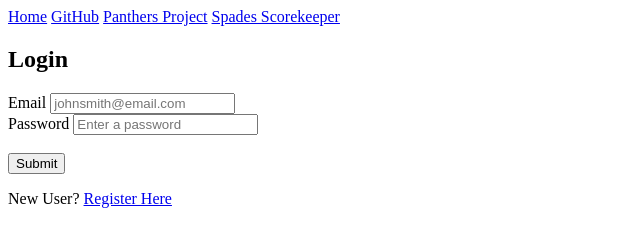
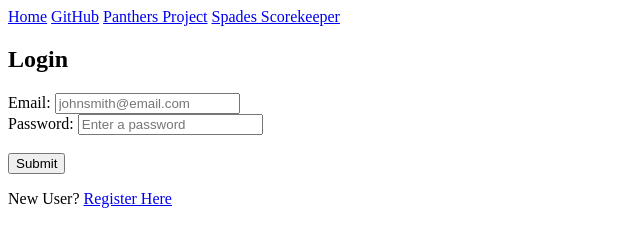
Before and after one commit to viktordmngz/Frontend-Simplified, a plain HTML site: page Practice HTML Page/login.html in a window 1280 px wide. Shown: the full height of the page, 0-640 px from the left. Drawn offline with Linux system fonts and the light colour scheme.

Commit message:
Update login.html

```diff
--- a/Practice HTML Page/login.html
+++ b/Practice HTML Page/login.html
@@ -10,7 +10,6 @@
   <nav>
       <a href="/index.html" target="_self">Home</a>
       <a href="https://github.com/viktordmngz" target="_blank">GitHub</a>
-      <!-- <a href="https://instagram.com/asian.vik" target="_blank">Instagram</a> -->
       <a href="https://docs.google.com/spreadsheets/d/17pGnPjK4HJbM3Q0wuUsWGaN89ixT2SNpBrpwNVYY64w/edit?usp=sharing" target="_blank">Panthers Project</a>
       <a href="https://docs.google.com/spreadsheets/d/18yN5wz36BW9GmIAQdjP0lmMrRG1Y8mphA8FcUHWr9Nw/edit?usp=sharing" target="_blank">Spades Scorekeeper</a>
       <!-- <a href="/login.html" target="_self">Login/Register</a> -->
@@ -18,11 +17,11 @@
   <h2>Login</h2>
   <form>
     <div>
-      <label>Email</label>
+      <label>Email: </label>
       <input type="email" placeholder="johnsmith@email.com" required>
     </div>
     <div>
-      <label>Password</label>
+      <label>Password: </label>
       <input type="password" placeholder="Enter a password" required>
     </div>
     <!-- <div>
```
